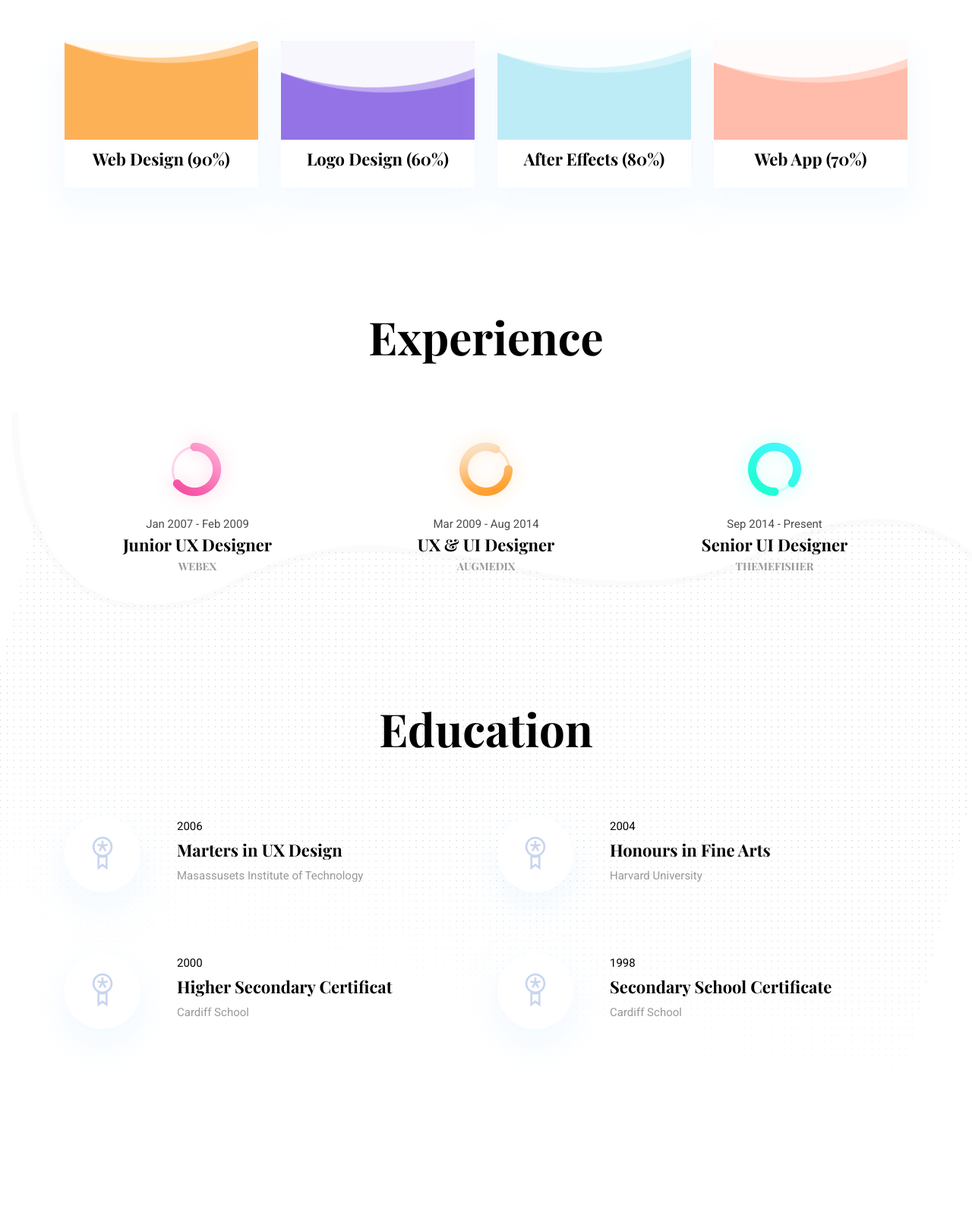
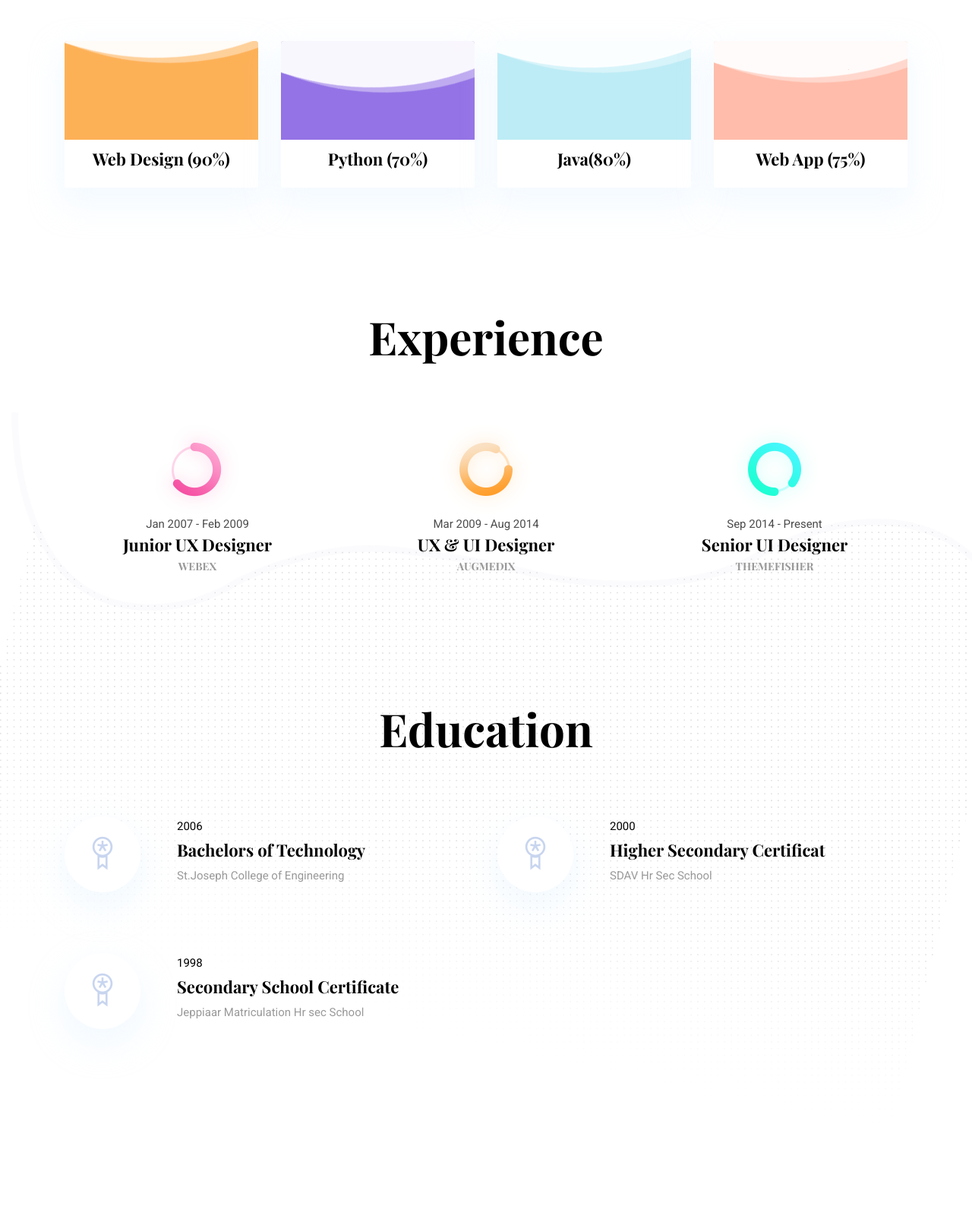
Before and after one commit to kmndharshini/fullstack_django_project, a Django app: page /finalproject/index in a window 1280 px wide; the page is wider, and only the part inside the window is pictured. Shown: the part 1446-3038 px from the top of that part at 76% size. Run offline with Django 4.2, Linux system fonts and the light colour scheme; some libraries are stand-ins or nearby versions.

Commit message:
Update index.html

```diff
--- a/finalproject/templates/finalproject/index.html
+++ b/finalproject/templates/finalproject/index.html
@@ -161,7 +161,7 @@ and knowledge</p>
             <div class="wave" data-progress="60%"></div>
           </div>
           <div class="card-footer bg-white">
-            <h4 class="card-title">Logo Design (60%)</h4>
+            <h4 class="card-title">Python (70%)</h4>
           </div>
         </div>
       </div>
@@ -171,7 +171,7 @@ and knowledge</p>
             <div class="wave" data-progress="80%"></div>
           </div>
           <div class="card-footer bg-white">
-            <h4 class="card-title">After Effects (80%)</h4>
+            <h4 class="card-title">Java(80%)</h4>
           </div>
         </div>
       </div>
@@ -181,7 +181,7 @@ and knowledge</p>
             <div class="wave" data-progress="70%"></div>
           </div>
           <div class="card-footer bg-white">
-            <h4 class="card-title">Web App (70%)</h4>
+            <h4 class="card-title">Web App (75%)</h4>
           </div>
         </div>
       </div>
@@ -234,8 +234,8 @@ and knowledge</p>
           </div>
           <div>
             <p class="text-dark mb-1">2006</p>
-            <h4>Marters in UX Design</h4>
-            <p class="mb-0 text-light">Masassusets Institute of Technology</p>
+            <h4>Bachelors of Technology</h4>
+            <p class="mb-0 text-light">St.Joseph College of Engineering</p>
           </div>
         </div>
       </div>
@@ -244,22 +244,11 @@ and knowledge</p>
           <div class="mr-lg-5 mr-3">
             <i class="ti-medall icon icon-light icon-bg bg-white shadow rounded-circle d-block"></i>
           </div>
-          <div>
-            <p class="text-dark mb-1">2004</p>
-            <h4>Honours in Fine Arts</h4>
-            <p class="mb-0 text-light">Harvard University</p>
-          </div>
-        </div>
-      </div>
-      <div class="col-lg-6 col-md-6 mb-80">
-        <div class="d-flex">
-          <div class="mr-lg-5 mr-3">
-            <i class="ti-medall icon icon-light icon-bg bg-white shadow rounded-circle d-block"></i>
-          </div>
+
           <div>
             <p class="text-dark mb-1">2000</p>
             <h4>Higher Secondary Certificat</h4>
-            <p class="mb-0 text-light">Cardiff School</p>
+            <p class="mb-0 text-light">SDAV Hr Sec School</p>
           </div>
         </div>
       </div>
@@ -271,7 +260,7 @@ and knowledge</p>
           <div>
             <p class="text-dark mb-1">1998</p>
             <h4>Secondary School Certificate</h4>
-            <p class="mb-0 text-light">Cardiff School</p>
+            <p class="mb-0 text-light">Jeppiaar Matriculation Hr sec School</p>
           </div>
         </div>
       </div>
```
